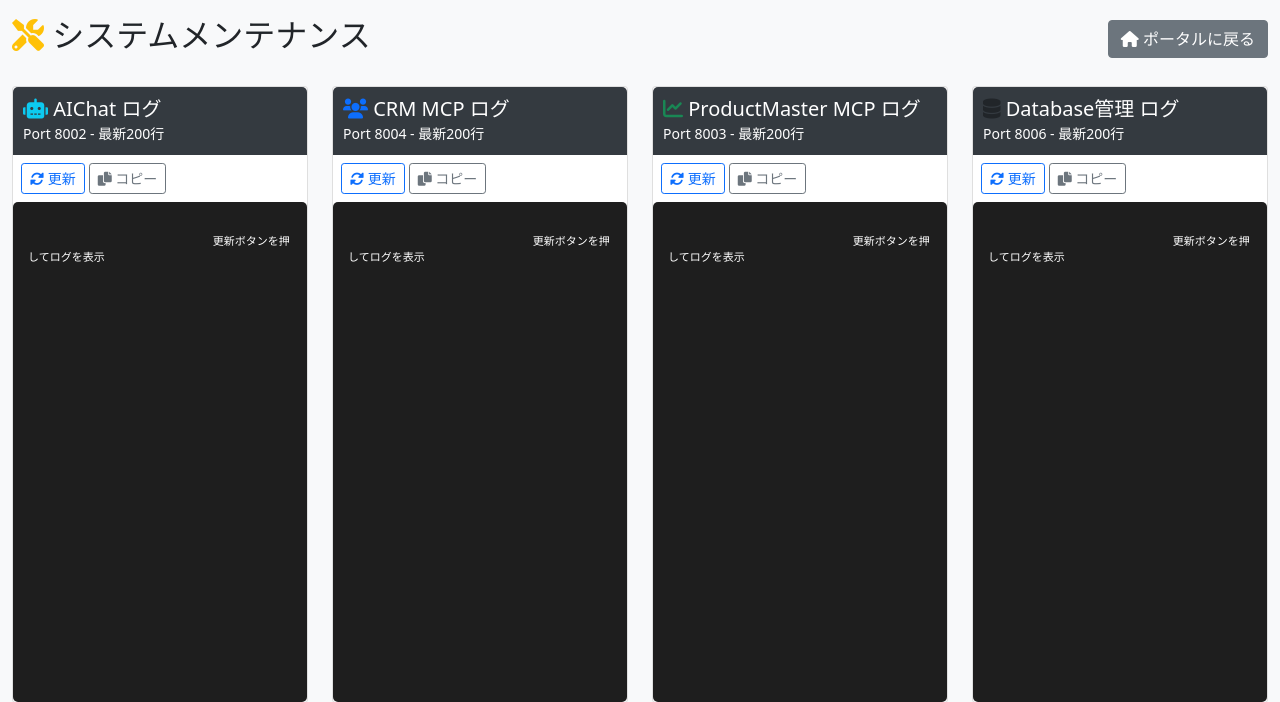
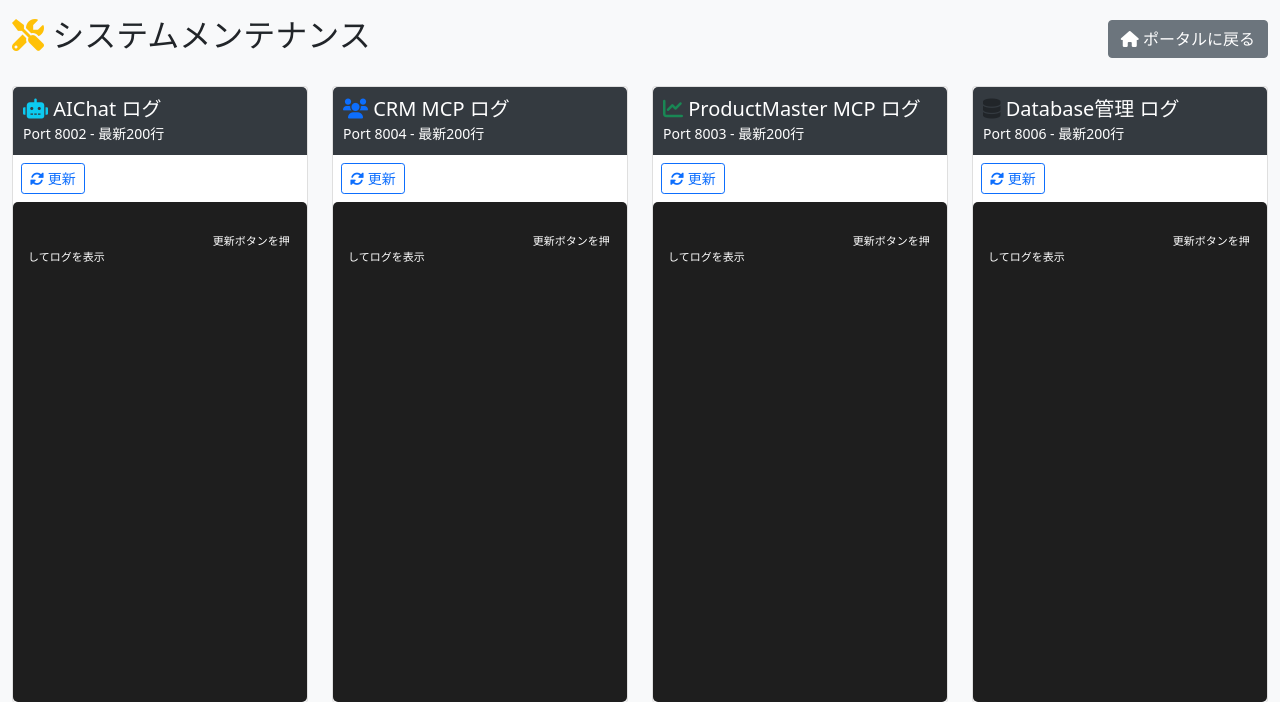
Before and after one commit to takehig/System-Maintenance, a FastAPI app: page / in a window 1280 px wide. Shown: the top 702 px of the page. Run offline with FastAPI, Linux system fonts and the light colour scheme.

Commit message:
[IMPROVE] 更新ボタンで自動クリップボードコピー機能追加 - コピーボタン削除でUX改善

```diff
--- a/templates/index.html
+++ b/templates/index.html
@@ -49,9 +49,6 @@
                             <button class="btn btn-sm btn-outline-primary" onclick="refreshLog('aichat')">
                                 <i class="fas fa-sync-alt"></i> 更新
                             </button>
-                            <button class="btn btn-sm btn-outline-secondary" onclick="copyToClipboard('aichat-log')">
-                                <i class="fas fa-copy"></i> コピー
-                            </button>
                         </div>
                         <div id="aichat-log" class="log-container">
                             更新ボタンを押してログを表示
@@ -71,8 +68,6 @@
                             <button class="btn btn-sm btn-outline-primary" onclick="refreshLog('crm-mcp')">
                                 <i class="fas fa-sync-alt"></i> 更新
                             </button>
-                            <button class="btn btn-sm btn-outline-secondary" onclick="copyToClipboard('crm-mcp-log')">
-                                <i class="fas fa-copy"></i> コピー
                             </button>
                         </div>
                         <div id="crm-mcp-log" class="log-container">
@@ -93,8 +88,6 @@
                             <button class="btn btn-sm btn-outline-primary" onclick="refreshLog('productmaster-mcp')">
                                 <i class="fas fa-sync-alt"></i> 更新
                             </button>
-                            <button class="btn btn-sm btn-outline-secondary" onclick="copyToClipboard('productmaster-mcp-log')">
-                                <i class="fas fa-copy"></i> コピー
                             </button>
                         </div>
                         <div id="productmaster-mcp-log" class="log-container">
@@ -115,8 +108,6 @@
                             <button class="btn btn-sm btn-outline-primary" onclick="refreshLog('database-mgmt')">
                                 <i class="fas fa-sync-alt"></i> 更新
                             </button>
-                            <button class="btn btn-sm btn-outline-secondary" onclick="copyToClipboard('database-mgmt-log')">
-                                <i class="fas fa-copy"></i> コピー
                             </button>
                         </div>
                         <div id="database-mgmt-log" class="log-container">
@@ -150,53 +141,36 @@
                     logContainer.innerHTML = data.logs;
                     // 最新ログにスクロール
                     logContainer.scrollTop = logContainer.scrollHeight;
+
+                    // 自動的にクリップボードにコピー
+                    try {
+                        await navigator.clipboard.writeText(logContainer.textContent);
+                        // 成功時の表示
+                        button.innerHTML = '<i class="fas fa-check text-success"></i> 更新・コピー完了';
+                        button.classList.add('btn-success');
+                        button.classList.remove('btn-outline-primary');
+
+                        // 2秒後に元に戻す
+                        setTimeout(() => {
+                            button.innerHTML = '<i class="fas fa-sync-alt"></i> 更新';
+                            button.classList.remove('btn-success');
+                            button.classList.add('btn-outline-primary');
+                        }, 2000);
+                    } catch (clipboardError) {
+                        console.warn('クリップボードコピー失敗:', clipboardError);
+                        // コピー失敗でも更新は成功
+                        button.innerHTML = '<i class="fas fa-sync-alt"></i> 更新完了';
+                    }
                 } else {
                     logContainer.innerHTML = 'エラー: ' + data.error;
+                    button.innerHTML = '<i class="fas fa-sync-alt"></i> 更新';
                 }
             } catch (error) {
                 logContainer.innerHTML = 'ネットワークエラー: ' + error.message;
+                button.innerHTML = '<i class="fas fa-sync-alt"></i> 更新';
             } finally {
                 // ボタンを有効化
                 button.disabled = false;
-                button.innerHTML = '<i class="fas fa-sync-alt"></i> 更新';
-            }
-        }
-
-        async function copyToClipboard(elementId) {
-            const logContainer = document.getElementById(elementId);
-            const button = event.target;
-
-            try {
-                // ログ内容をクリップボードにコピー
-                await navigator.clipboard.writeText(logContainer.textContent);
-
-                // ボタンの表示を一時的に変更
-                const originalHTML = button.innerHTML;
-                button.innerHTML = '<i class="fas fa-check text-success"></i> コピー済み';
-                button.classList.add('btn-success');
-                button.classList.remove('btn-outline-secondary');
-
-                // 2秒後に元に戻す
-                setTimeout(() => {
-                    button.innerHTML = originalHTML;
-                    button.classList.remove('btn-success');
-                    button.classList.add('btn-outline-secondary');
-                }, 2000);
-
-            } catch (error) {
-                // エラー時の表示
-                const originalHTML = button.innerHTML;
-                button.innerHTML = '<i class="fas fa-times text-danger"></i> エラー';
-                button.classList.add('btn-danger');
-                button.classList.remove('btn-outline-secondary');
-
-                setTimeout(() => {
-                    button.innerHTML = originalHTML;
-                    button.classList.remove('btn-danger');
-                    button.classList.add('btn-outline-secondary');
-                }, 2000);
-
-                console.error('クリップボードコピーエラー:', error);
             }
         }
     </script>
```
